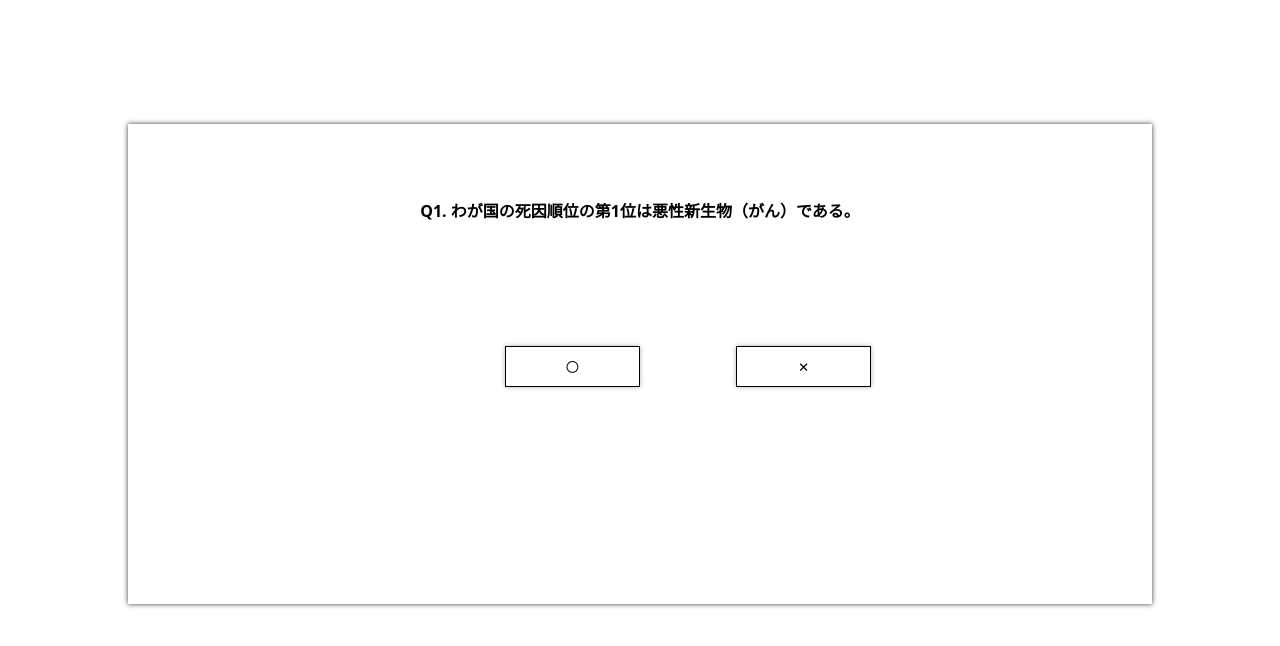
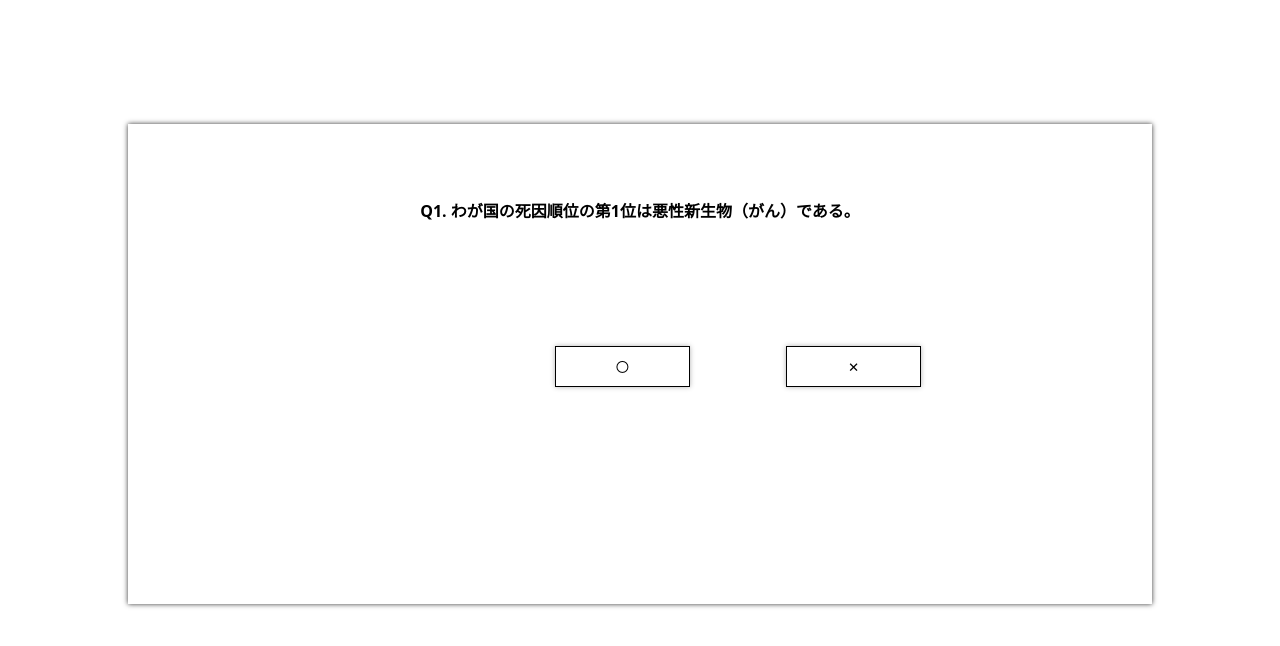
Before and after one commit to misato-sys/dmr, a plain HTML site: page index.html in a window 1280 px wide. Drawn offline with Linux system fonts and the light colour scheme.

Commit message:
Update style.css

```diff
--- a/style.css
+++ b/style.css
@@ -24,7 +24,7 @@
    .card .choice {
     margin-top: 100px;
     /*margin-right: 100px;*/
-    /*margin-left: 100px;*/
+    margin-left: 100px;
     display: flex;
     justify-content: space-around;
     width: 50%;
```
